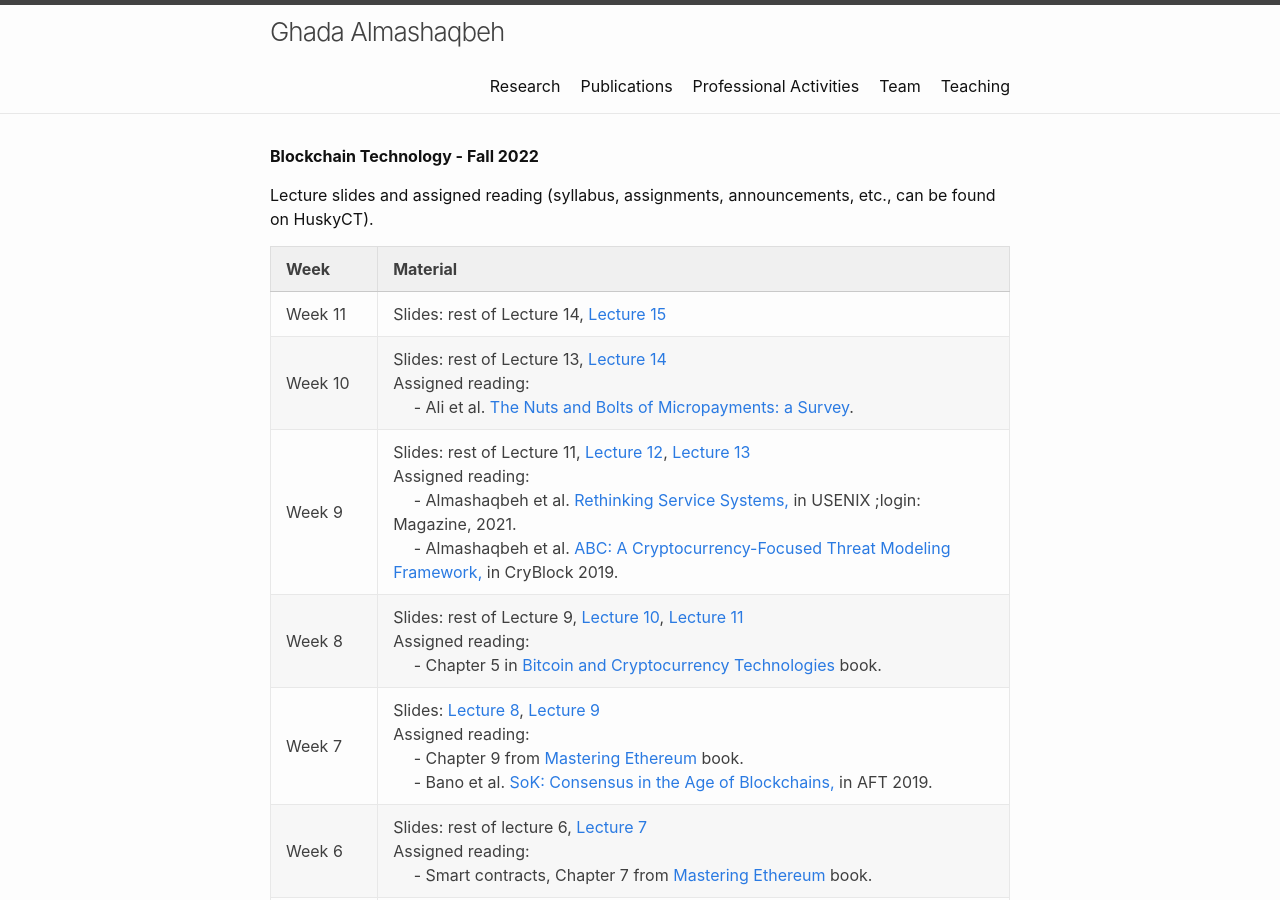
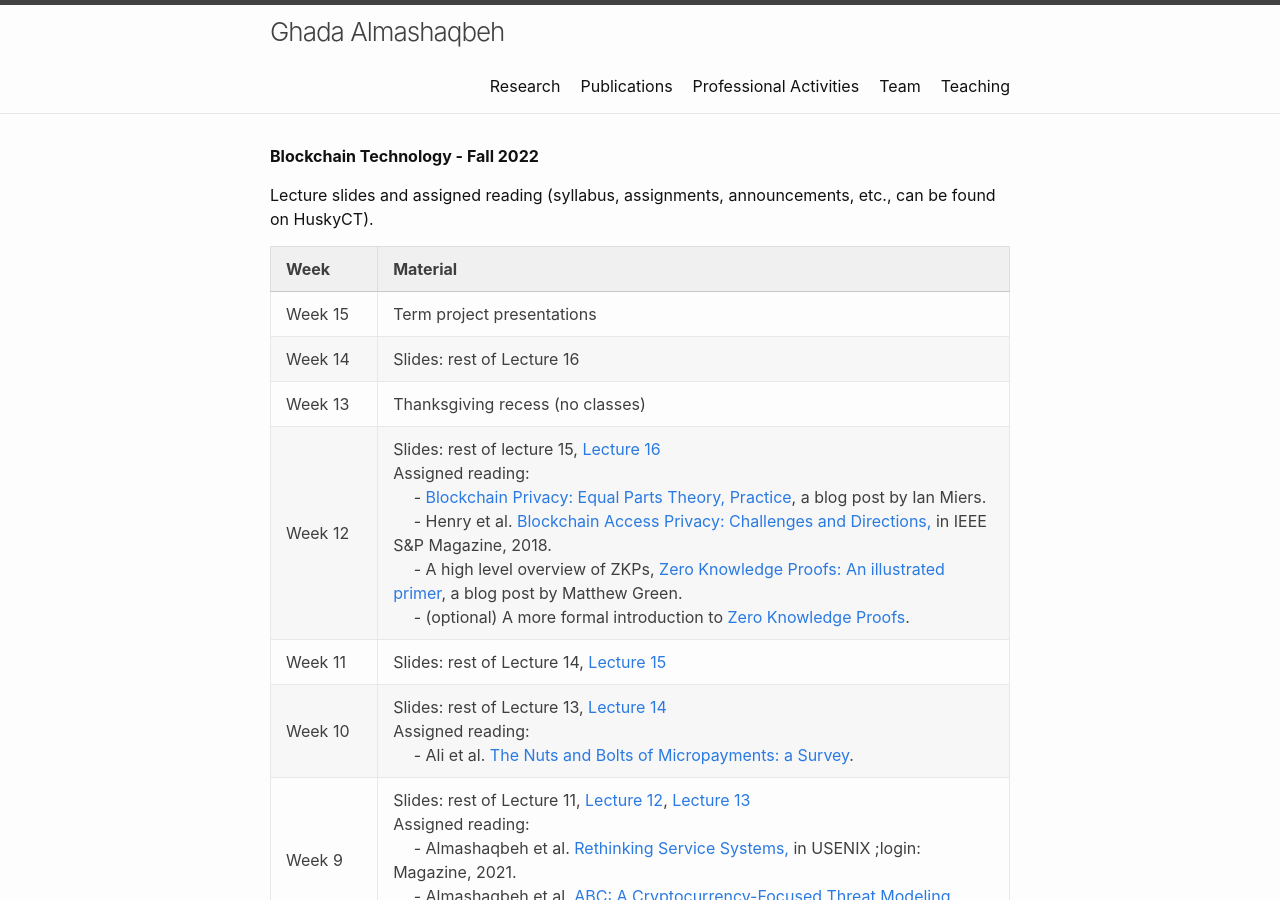
Before and after one commit to GhadaAlmashaqbeh/GhadaAlmashaqbeh.github.io, a Jekyll site: the page built from courses/blockchain-technology-f2022/index.md, in a window 1280 px wide and 900 px high. Built offline with Jekyll 4.4.1, drawn with Linux system fonts in a browser that asks for light colours.

Commit message:
add lectures

```diff
--- a/courses/blockchain-technology-f2022/index.md
+++ b/courses/blockchain-technology-f2022/index.md
@@ -8,6 +8,10 @@ Lecture slides and assigned reading (syllabus, assignments, announcements, etc.,
 
 | Week&emsp;&emsp;| Material           |
 |----------|--------------------|
+| Week 15 | Term project presentations|
+| Week 14 | Slides: rest of Lecture 16|
+| Week 13 | Thanksgiving recess (no classes) |
+| Week 12 | Slides: rest of lecture 15, [Lecture 16](./lecture16.pdf) <br/> Assigned reading: <br/> &emsp; - [Blockchain Privacy: Equal Parts Theory, Practice](https://www.zfnd.org/blog/blockchain-privacy/), a blog post by Ian Miers. <br/> &emsp; - Henry et al. [Blockchain Access Privacy: Challenges and Directions,](https://www.cs.purdue.edu/homes/akate/publications/BlockchainAccessPrivacy_preprint.pdf) in IEEE S&P Magazine, 2018. <br/>&emsp; - A high level overview of ZKPs, [Zero Knowledge Proofs: An illustrated primer](https://blog.cryptographyengineering.com/2014/11/27/zero-knowledge-proofs-illustrated-primer/), a blog post by Matthew Green.<br/>&emsp; - (optional) A more formal introduction to [Zero Knowledge Proofs](./ZKP.pdf).|
 | Week 11 | Slides: rest of Lecture 14, [Lecture 15](./lecture15.pdf) |
 | Week 10 | Slides: rest of Lecture 13, [Lecture 14](./lecture14.pdf) <br/> Assigned reading: <br/> &emsp; - Ali et al. [The Nuts and Bolts of Micropayments: a Survey](https://arxiv.org/pdf/1710.02964.pdf). |
 | Week 9 | Slides: rest of Lecture 11, [Lecture 12](./lecture12.pdf), [Lecture 13](./lecture13.pdf) <br/> Assigned reading: <br/>&emsp; - Almashaqbeh et al. [Rethinking Service Systems,](https://www.usenix.org/publications/loginonline/rethinking-service-systems) in USENIX ;login: Magazine, 2021. <br/> &emsp; - Almashaqbeh et al. [ABC: A Cryptocurrency-Focused Threat Modeling Framework,](https://arxiv.org/abs/1903.03422) in CryBlock 2019. |
```
Also changed, not shown: 2 other files.
